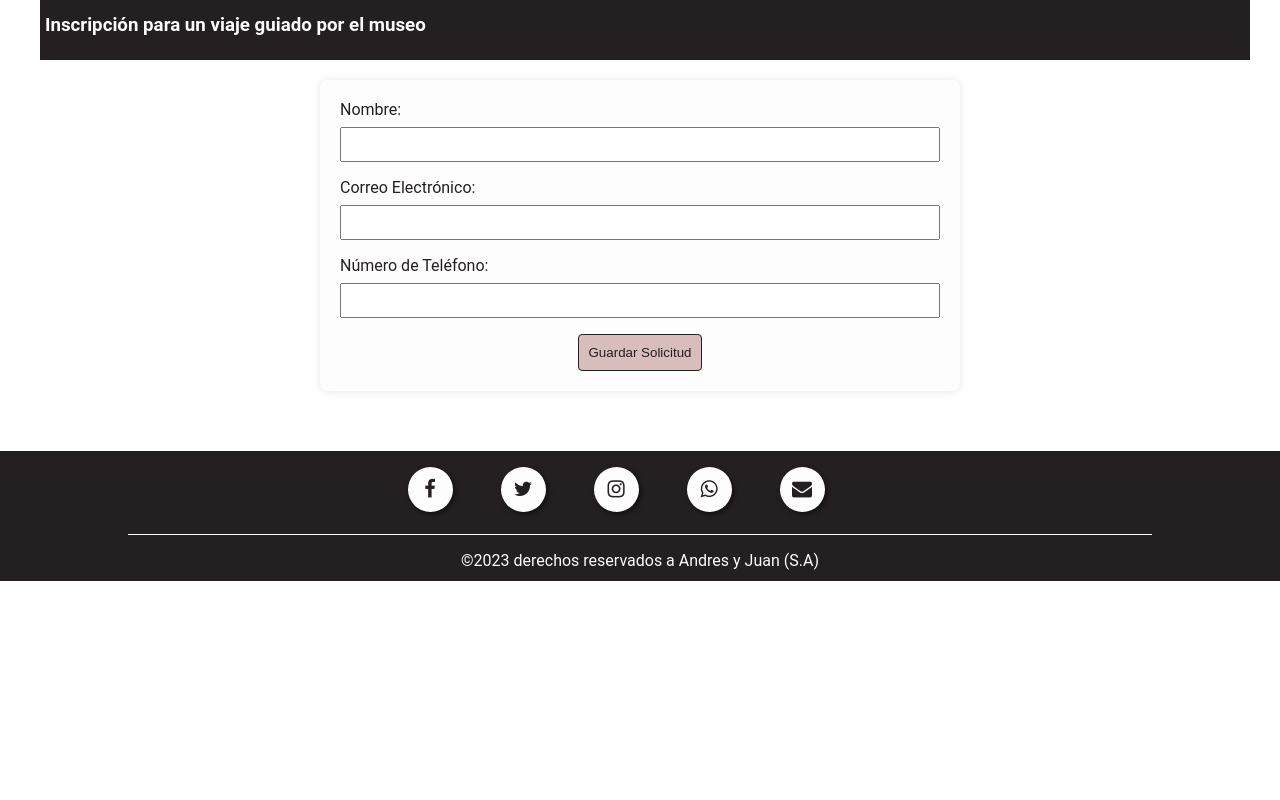
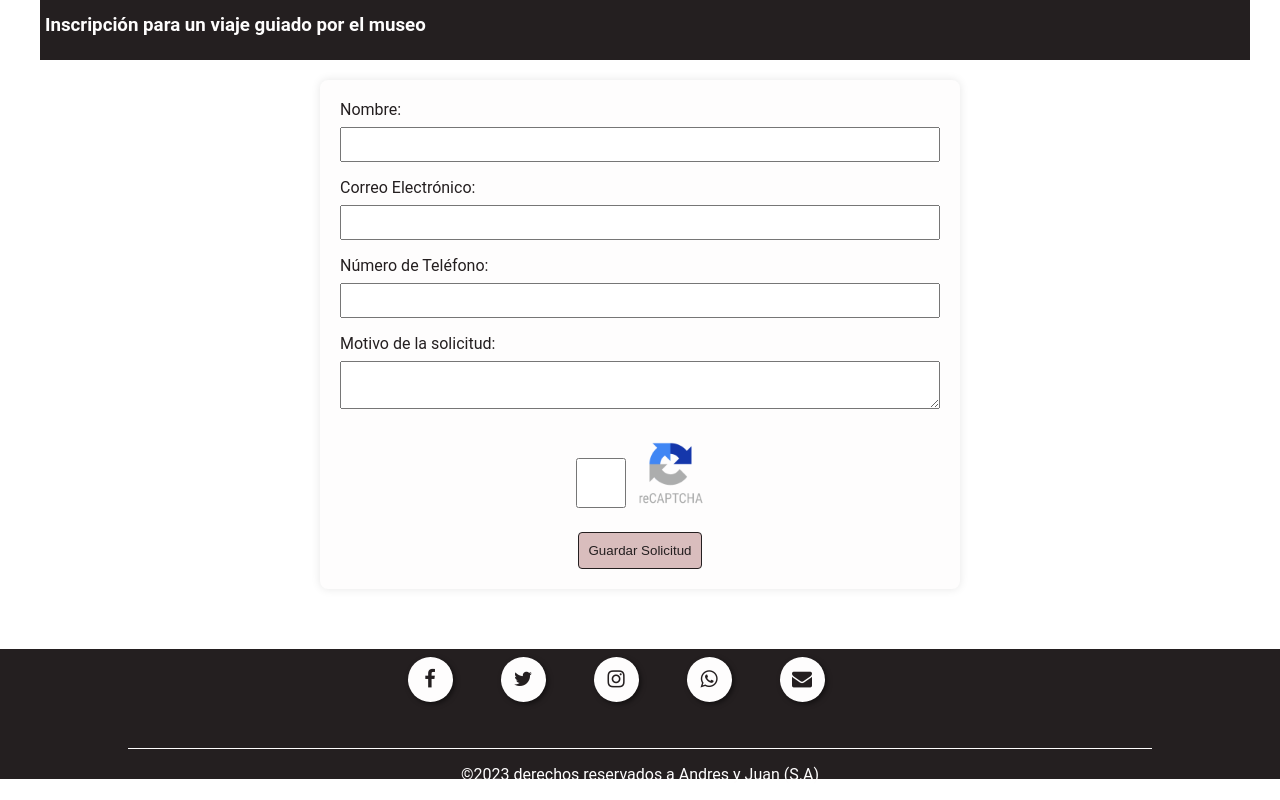
Before and after one commit to AndresMoranFlorentin/tp_museo, a plain HTML site: page web_museo/contacto.html in a window 1280 px wide. Shown: the part 843-1643 px from the top of the page. Before the commit the page ends 1429 px from the top, so only its background shows below. Drawn offline with Linux system fonts and the light colour scheme.

Commit message:
agregado de captcha

```diff
--- a/web_museo/contacto.html
+++ b/web_museo/contacto.html
@@ -1,18 +1,17 @@
 <!DOCTYPE html>
 <html lang="en">
+
 <head>
   <meta charset="UTF-8" />
   <meta name="viewport" content="width=device-width, initial-scale=1.0" />
   <link rel="stylesheet" href="css/estiloGeneral.css" />
   <link rel="stylesheet" href="css/estiloContacto.css" />
 
-    <link
-      rel="stylesheet"
-      href="https://stackpath.bootstrapcdn.com/font-awesome/4.7.0/css/font-awesome.min.css"
-    />
+  <link rel="stylesheet" href="https://stackpath.bootstrapcdn.com/font-awesome/4.7.0/css/font-awesome.min.css" />
 
   <title>Sitio del Museo</title>
 </head>
+
 <body>
   <header>
     <nav>
@@ -33,7 +32,9 @@
   <main>
     <p>(comentario:deben ser botones desplegables, con un + y -)</p>
     <h2>Medios de Atencion:</h2>
-      <div class="barra_contacto"><h3>Contacto</h3></div>
+    <div class="barra_contacto">
+      <h3>Contacto</h3>
+    </div>
     <div class="redes_sociales">
       <div class="box_redSocial">
         <a href="#" class="fa fa-envelope"></a>
@@ -57,10 +58,17 @@
       </div>
     </div>
     <br>
-      <div class="barra_contacto"><h3>Ubicación del museo</h3></div>
-      <div><iframe src="https://www.google.com/maps/embed?pb=!1m14!1m8!1m3!1d12547.279353613752!2d-58.7846329!3d-38.1676264!3m2!1i1024!2i768!4f13.1!3m3!1m2!1s0x958fdf0735ed4ce1%3A0x93e927e36e8782de!2sMuseo%20De%20Cs.%20Nat.%20Gesu%C3%A9%20Pedro%20Noseda!5e0!3m2!1ses-419!2sar!4v1700322200809!5m2!1ses-419!2sar" width="100%" height="300" style="border:0;" allowfullscreen="" loading="lazy" referrerpolicy="no-referrer-when-downgrade"></iframe></div>
+    <div class="barra_contacto">
+      <h3>Ubicación del museo</h3>
+    </div>
+    <div><iframe
+        src="https://www.google.com/maps/embed?pb=!1m14!1m8!1m3!1d12547.279353613752!2d-58.7846329!3d-38.1676264!3m2!1i1024!2i768!4f13.1!3m3!1m2!1s0x958fdf0735ed4ce1%3A0x93e927e36e8782de!2sMuseo%20De%20Cs.%20Nat.%20Gesu%C3%A9%20Pedro%20Noseda!5e0!3m2!1ses-419!2sar!4v1700322200809!5m2!1ses-419!2sar"
+        width="100%" height="300" style="border:0;" allowfullscreen="" loading="lazy"
+        referrerpolicy="no-referrer-when-downgrade"></iframe></div>
     <br>
-      <div class="barra_contacto"><h3>Inscripción para un viaje guiado por el museo</h3></div>
+    <div class="barra_contacto">
+      <h3>Inscripción para un viaje guiado por el museo</h3>
+    </div>
     <div class="contenedor">
       <form id="excursionForm">
         <label for="nombre">Nombre:</label>
@@ -71,6 +79,14 @@
 
         <label for="telefono">Número de Teléfono:</label>
         <input type="tel" id="telefono" name="telefono" required>
+
+        <label for="telefono">Motivo de la solicitud:</label>
+        <textarea type="text" id="motivo" name="motivo" required></textarea>
+
+        <section id="sc_captcha">
+          <input type="checkbox" name="captcha" id="captcha">
+          <img src="img/logos/captcha.png" alt="" width="75px" height="75px">
+        </section>
 
         <button type="submit">Guardar Solicitud</button>
       </form>
@@ -84,8 +100,11 @@
       <a href="#" class="fa fa-whatsapp"></a>
       <a href="#" class="fa fa-envelope"></a>
     </section>
-      <div id="copy"><p>&copy;2023 derechos reservados a Andres y Juan (S.A)</p></div>
+    <div id="copy">
+      <p>&copy;2023 derechos reservados a Andres y Juan (S.A)</p>
+    </div>
   </footer>
 </body>
 <script src="js/loguearse.js"></script>
+
 </html>
--- a/web_museo/css/estiloContacto.css
+++ b/web_museo/css/estiloContacto.css
@@ -69,6 +69,16 @@ input {
     margin-bottom: 16px;
 }
 
+textarea {
+    padding: 8px;
+    margin-bottom: 16px;
+}
+
+section {
+    padding: 8px;
+    margin-bottom: 16px;
+}
+
 button {
     max-width: 500px;
     background-color: #d9bdbd;
@@ -83,3 +93,13 @@ button {
 button:hover {
     background-color: #ac797b;
 }
+
+#captcha {
+    width: 50px;
+    height: 50px;
+    align-items: center;
+}
+
+#sc_captcha {
+    margin: auto;
+}
--- a/web_museo/css/estiloGeneral.css
+++ b/web_museo/css/estiloGeneral.css
@@ -181,6 +181,7 @@ main {
 .contenido {
   margin: 20px 0;
 }
+
 /***SECCION PARA HOME RESPONSIVE***/
 @media screen and (max-width: 550px) {
 
```
Also changed, not shown: web_museo/img/logos/captcha.png (added). Lines whose indentation alone changed are shown as unchanged.
